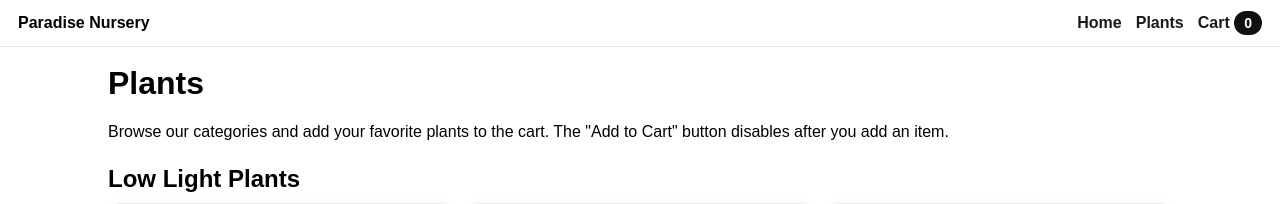
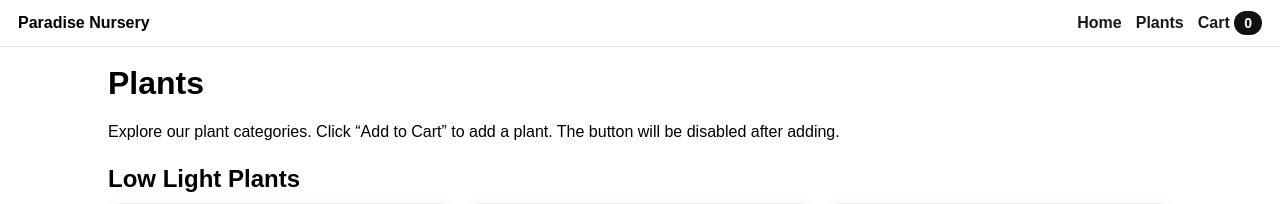
Before and after one commit to stqnlee/paradise-nursery, a React (Vite) app: page /plants in a window 1280 px wide. Shown: the top 204 px of the page. Built offline with nearby package versions, Linux system fonts and the light colour scheme.

Commit message:
Refactor ProductList to use plant data structure

```diff
--- a/src/components/ProductList.jsx
+++ b/src/components/ProductList.jsx
@@ -1,82 +1,186 @@
-import React, { useMemo } from "react";
+import React, { useMemo, useState } from "react";
 import { useDispatch, useSelector } from "react-redux";
 import { addItem, selectCartItems } from "../redux/CartSlice";
 
-const data = [
+const plantData = [
   {
     category: "Low Light Plants",
-    products: [
-      { id: "ll1", name: "Snake Plant", price: 18, img: "https://images.unsplash.com/photo-1614594895304-fe711ae5f351?auto=format&fit=crop&w=900&q=80" },
-      { id: "ll2", name: "ZZ Plant", price: 22, img: "https://images.unsplash.com/photo-1617173944883-6b1c84b8fdf9?auto=format&fit=crop&w=900&q=80" },
-      { id: "ll3", name: "Pothos", price: 14, img: "https://images.unsplash.com/photo-1501004318641-b39e6451bec6?auto=format&fit=crop&w=900&q=80" },
-      { id: "ll4", name: "Peace Lily", price: 20, img: "https://images.unsplash.com/photo-1593697909683-bccb8c0b70cb?auto=format&fit=crop&w=900&q=80" },
-      { id: "ll5", name: "Chinese Evergreen", price: 19, img: "https://images.unsplash.com/photo-1616628182509-5bdeaa818572?auto=format&fit=crop&w=900&q=80" },
-      { id: "ll6", name: "Cast Iron Plant", price: 26, img: "https://images.unsplash.com/photo-1618220252344-8ec99ec624b1?auto=format&fit=crop&w=900&q=80" }
-    ]
+    plants: [
+      {
+        id: "ll1",
+        name: "Snake Plant",
+        price: 18,
+        img: "https://images.unsplash.com/photo-1614594895304-fe711ae5f351?auto=format&fit=crop&w=900&q=80",
+      },
+      {
+        id: "ll2",
+        name: "ZZ Plant",
+        price: 22,
+        img: "https://images.unsplash.com/photo-1617173944883-6b1c84b8fdf9?auto=format&fit=crop&w=900&q=80",
+      },
+      {
+        id: "ll3",
+        name: "Pothos",
+        price: 14,
+        img: "https://images.unsplash.com/photo-1501004318641-b39e6451bec6?auto=format&fit=crop&w=900&q=80",
+      },
+      {
+        id: "ll4",
+        name: "Peace Lily",
+        price: 20,
+        img: "https://images.unsplash.com/photo-1593697909683-bccb8c0b70cb?auto=format&fit=crop&w=900&q=80",
+      },
+      {
+        id: "ll5",
+        name: "Chinese Evergreen",
+        price: 19,
+        img: "https://images.unsplash.com/photo-1616628182509-5bdeaa818572?auto=format&fit=crop&w=900&q=80",
+      },
+      {
+        id: "ll6",
+        name: "Cast Iron Plant",
+        price: 26,
+        img: "https://images.unsplash.com/photo-1618220252344-8ec99ec624b1?auto=format&fit=crop&w=900&q=80",
+      },
+    ],
   },
   {
     category: "Air Purifying Plants",
-    products: [
-      { id: "ap1", name: "Aloe Vera", price: 12, img: "https://images.unsplash.com/photo-1585325701956-60dd9c8553bc?auto=format&fit=crop&w=900&q=80" },
-      { id: "ap2", name: "Spider Plant", price: 13, img: "https://images.unsplash.com/photo-1593697909683-bccb8c0b70cb?auto=format&fit=crop&w=900&q=80" },
-      { id: "ap3", name: "Rubber Plant", price: 24, img: "https://images.unsplash.com/photo-1616628182509-5bdeaa818572?auto=format&fit=crop&w=900&q=80" },
-      { id: "ap4", name: "Boston Fern", price: 16, img: "https://images.unsplash.com/photo-1618220179428-22790b461013?auto=format&fit=crop&w=900&q=80" },
-      { id: "ap5", name: "Areca Palm", price: 28, img: "https://images.unsplash.com/photo-1524594154908-edd6656f0f03?auto=format&fit=crop&w=900&q=80" },
-      { id: "ap6", name: "Dracaena", price: 21, img: "https://images.unsplash.com/photo-1614594895304-fe711ae5f351?auto=format&fit=crop&w=900&q=80" }
-    ]
+    plants: [
+      {
+        id: "ap1",
+        name: "Aloe Vera",
+        price: 12,
+        img: "https://images.unsplash.com/photo-1585325701956-60dd9c8553bc?auto=format&fit=crop&w=900&q=80",
+      },
+      {
+        id: "ap2",
+        name: "Spider Plant",
+        price: 13,
+        img: "https://images.unsplash.com/photo-1618220179428-22790b461013?auto=format&fit=crop&w=900&q=80",
+      },
+      {
+        id: "ap3",
+        name: "Rubber Plant",
+        price: 24,
+        img: "https://images.unsplash.com/photo-1512428813834-c702c7702b78?auto=format&fit=crop&w=900&q=80",
+      },
+      {
+        id: "ap4",
+        name: "Boston Fern",
+        price: 16,
+        img: "https://images.unsplash.com/photo-1524594154908-edd6656f0f03?auto=format&fit=crop&w=900&q=80",
+      },
+      {
+        id: "ap5",
+        name: "Areca Palm",
+        price: 28,
+        img: "https://images.unsplash.com/photo-1501004318641-b39e6451bec6?auto=format&fit=crop&w=900&q=80",
+      },
+      {
+        id: "ap6",
+        name: "Dracaena",
+        price: 21,
+        img: "https://images.unsplash.com/photo-1616628182509-5bdeaa818572?auto=format&fit=crop&w=900&q=80",
+      },
+    ],
   },
   {
     category: "Easy Care Plants",
-    products: [
-      { id: "ec1", name: "Monstera", price: 30, img: "https://images.unsplash.com/photo-1512428813834-c702c7702b78?auto=format&fit=crop&w=900&q=80" },
-      { id: "ec2", name: "Philodendron", price: 20, img: "https://images.unsplash.com/photo-1501004318641-b39e6451bec6?auto=format&fit=crop&w=900&q=80" },
-      { id: "ec3", name: "Fiddle Leaf Fig", price: 34, img: "https://images.unsplash.com/photo-1618220179428-22790b461013?auto=format&fit=crop&w=900&q=80" },
-      { id: "ec4", name: "Jade Plant", price: 15, img: "https://images.unsplash.com/photo-1585325701956-60dd9c8553bc?auto=format&fit=crop&w=900&q=80" },
-      { id: "ec5", name: "Parlor Palm", price: 18, img: "https://images.unsplash.com/photo-1524594154908-edd6656f0f03?auto=format&fit=crop&w=900&q=80" },
-      { id: "ec6", name: "Calathea", price: 23, img: "https://images.unsplash.com/photo-1618220252344-8ec99ec624b1?auto=format&fit=crop&w=900&q=80" }
-    ]
-  }
+    plants: [
+      {
+        id: "ec1",
+        name: "Monstera",
+        price: 30,
+        img: "https://images.unsplash.com/photo-1512428813834-c702c7702b78?auto=format&fit=crop&w=900&q=80",
+      },
+      {
+        id: "ec2",
+        name: "Philodendron",
+        price: 20,
+        img: "https://images.unsplash.com/photo-1501004318641-b39e6451bec6?auto=format&fit=crop&w=900&q=80",
+      },
+      {
+        id: "ec3",
+        name: "Fiddle Leaf Fig",
+        price: 34,
+        img: "https://images.unsplash.com/photo-1618220252344-8ec99ec624b1?auto=format&fit=crop&w=900&q=80",
+      },
+      {
+        id: "ec4",
+        name: "Jade Plant",
+        price: 15,
+        img: "https://images.unsplash.com/photo-1585325701956-60dd9c8553bc?auto=format&fit=crop&w=900&q=80",
+      },
+      {
+        id: "ec5",
+        name: "Parlor Palm",
+        price: 18,
+        img: "https://images.unsplash.com/photo-1524594154908-edd6656f0f03?auto=format&fit=crop&w=900&q=80",
+      },
+      {
+        id: "ec6",
+        name: "Calathea",
+        price: 23,
+        img: "https://images.unsplash.com/photo-1614594895304-fe711ae5f351?auto=format&fit=crop&w=900&q=80",
+      },
+    ],
+  },
 ];
 
 export default function ProductList() {
   const dispatch = useDispatch();
   const cartItems = useSelector(selectCartItems);
 
-  const cartIds = useMemo(() => new Set(cartItems.map((i) => i.id)), [cartItems]);
+  // required by rubric: addedToCart[plant.name]
+  const initialAdded = useMemo(() => {
+    const obj = {};
+    cartItems.forEach((i) => {
+      obj[i.name] = true;
+    });
+    return obj;
+  }, [cartItems]);
+
+  const [addedToCart, setAddedToCart] = useState(initialAdded);
+
+  const handleAdd = (plant) => {
+    dispatch(addItem(plant));
+    setAddedToCart((prev) => ({ ...prev, [plant.name]: true }));
+  };
 
   return (
     <div className="container">
       <h1 style={{ marginTop: 0 }}>Plants</h1>
       <p>
-        Browse our categories and add your favorite plants to the cart. The "Add to Cart" button
-        disables after you add an item.
+        Explore our plant categories. Click “Add to Cart” to add a plant. The button will be disabled
+        after adding.
       </p>
 
-      {data.map((group) => (
+      {plantData.map((group) => (
         <div key={group.category}>
           <h2 className="categoryTitle">{group.category}</h2>
+
           <div className="grid">
-            {group.products.map((p) => {
-              const added = cartIds.has(p.id);
-              return (
-                <div className="card" key={p.id}>
-                  <img className="thumb" src={p.img} alt={p.name} />
+            {group.plants.map((plant) => (
+              <div className="card" key={plant.id}>
+                <img className="thumb" src={plant.img} alt={plant.name} />
+
                 <div className="row">
                   <div>
-                      <div style={{ fontWeight: 800 }}>{p.name}</div>
-                      <div style={{ opacity: 0.8 }}>${p.price.toFixed(2)}</div>
+                    <div style={{ fontWeight: 800 }}>{plant.name}</div>
+                    <div style={{ opacity: 0.8 }}>${plant.price.toFixed(2)}</div>
                   </div>
+
                   <button
                     className="smallBtn"
-                      disabled={added}
-                      onClick={() => dispatch(addItem(p))}
+                    onClick={() => handleAdd(plant)}
+                    disabled={addedToCart[plant.name]}
                   >
-                      {added ? "Added" : "Add to Cart"}
+                    {addedToCart[plant.name] ? "Added" : "Add to Cart"}
                   </button>
                 </div>
               </div>
-              );
-            })}
+            ))}
           </div>
         </div>
       ))}
```
Lines whose indentation alone changed are shown as unchanged.
